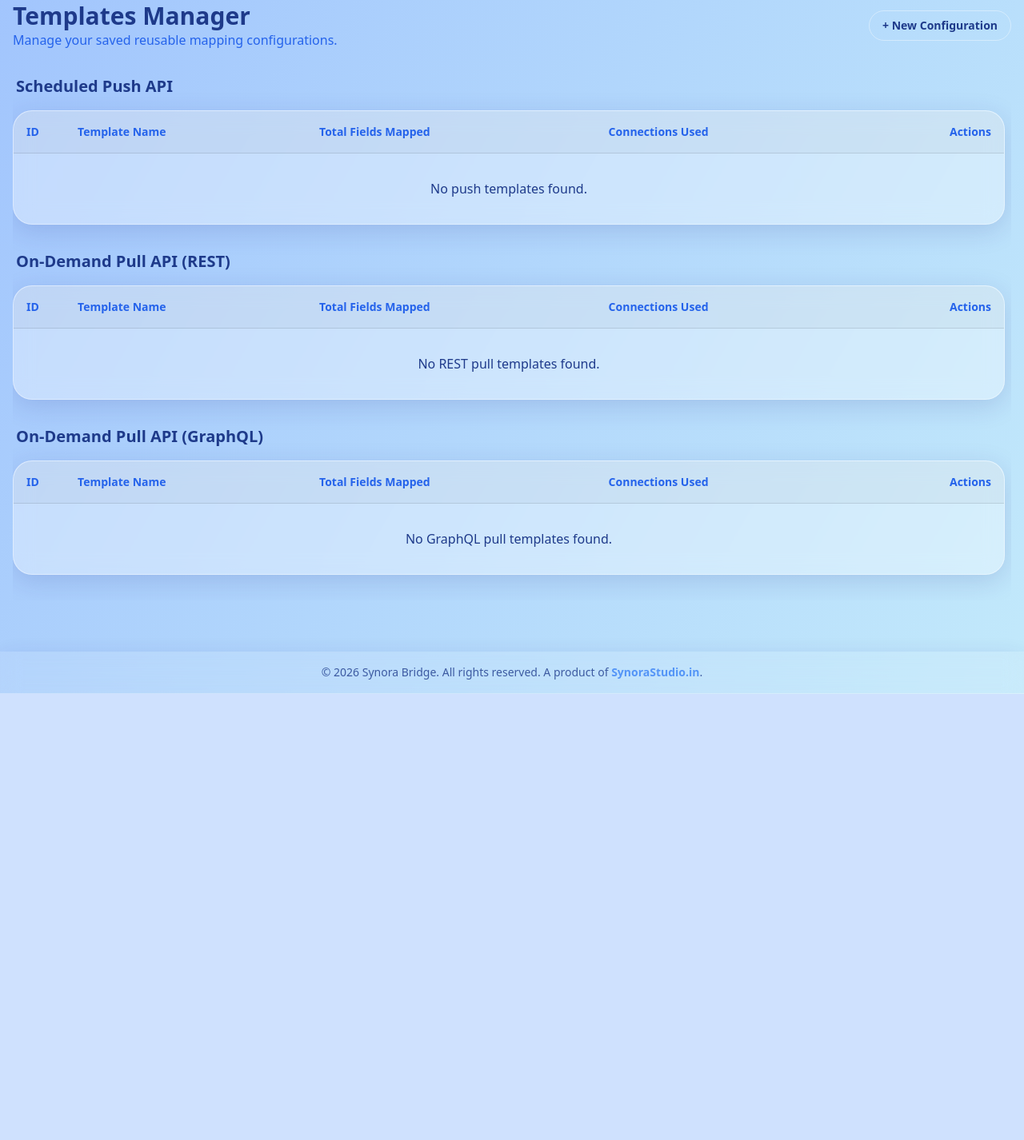
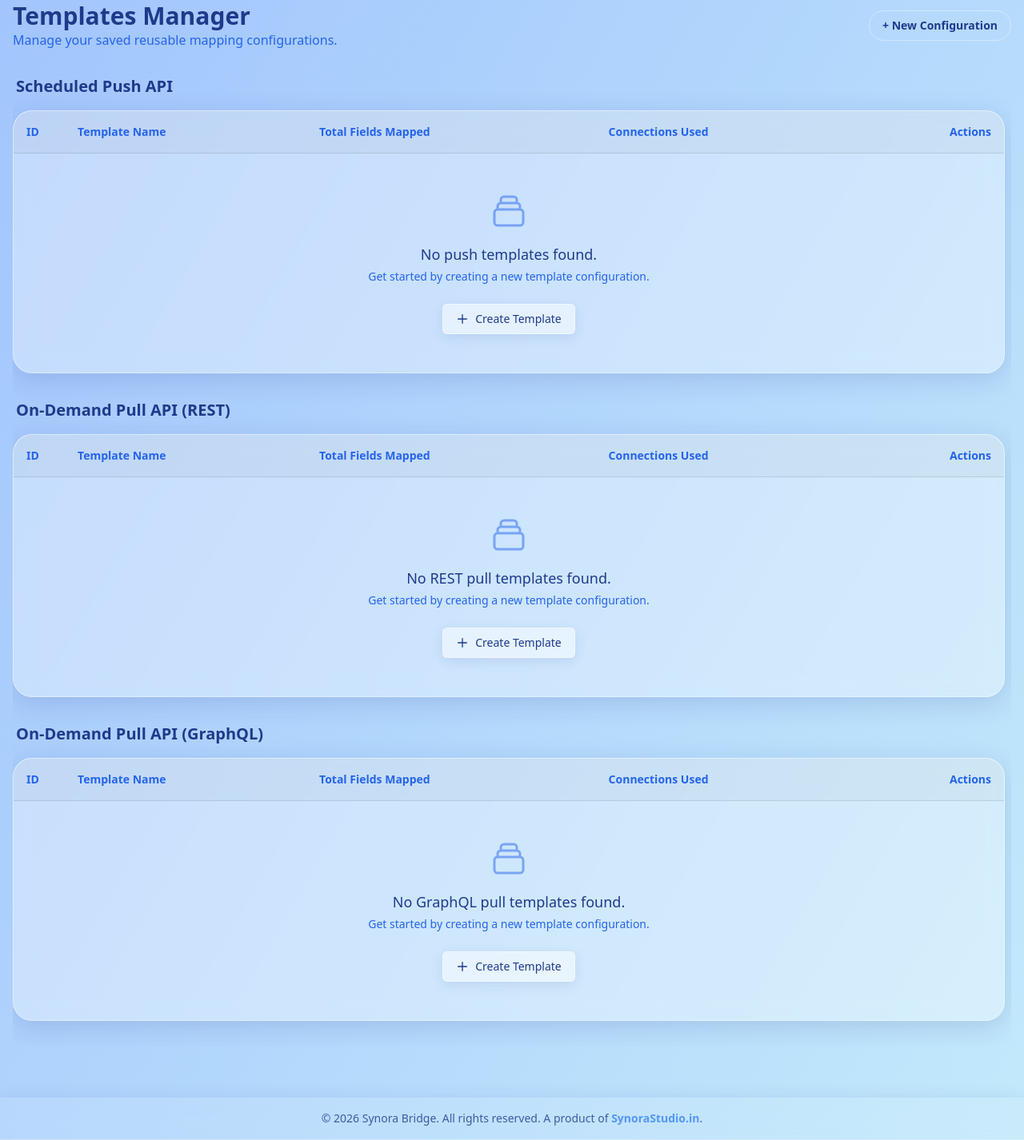
Before and after one commit to Arean82/API_Bridge_Application, a Flask app: page /templates in a window 1280 px wide. Shown: the part 111-1537 px from the top of the page at 80% size. Before the commit the page ends 979 px from the top, so only its background shows below. Run offline with Flask 3, Linux system fonts and the light colour scheme; some libraries are stand-ins or nearby versions.

Commit message:
feat: implement template manager UI and supporting JS handlers for REST and GraphQL pull configurations

```diff
--- a/bridge_app/static/js/edit_template_modal.js
+++ b/bridge_app/static/js/edit_template_modal.js
@@ -133,7 +133,6 @@ class TemplateModalController {
         this.editSource = false;
         await this.populateForm(templateId);
         this.templateName = this.templateName ? this.templateName + " (Copy)" : "New Clone";
-        this.templateId = null;
         this.templateId = null;
         this.executionMode = 'push';
         this.renderAll();
--- a/bridge_app/static/js/pull_graphql_handler.js
+++ b/bridge_app/static/js/pull_graphql_handler.js
@@ -158,7 +158,7 @@ class PullGraphqlHandler {
                         <div class="bg-black/5 p-3 rounded border border-black/10">
                             <div class="mb-2">
                                 <span class="text-xs font-bold text-gray-700 dark:text-gray-300">Base URL:</span>
-                                <span class="text-xs font-mono ml-2 theme-text-muted">${window.location.origin}</span>
+                                <span class="text-xs font-mono ml-2 theme-text-muted base-url-preview">${window.location.origin}${url}</span>
                             </div>
                             <div>
                                 <span class="text-xs font-bold text-gray-700 dark:text-gray-300">Endpoint Path:</span>
@@ -173,7 +173,9 @@ class PullGraphqlHandler {
                 this.destinations[idx].name = e.target.value;
                 let newUrl = this.generateEndpointUrl(e.target.value);
                 const urlPreview = div.querySelector('.url-preview');
+                const baseUrlPreview = div.querySelector('.base-url-preview');
                 if (urlPreview) urlPreview.textContent = newUrl;
+                if (baseUrlPreview) baseUrlPreview.textContent = window.location.origin + newUrl;
                 const namePreview = div.querySelector('.dest-name-preview');
                 if (namePreview) namePreview.textContent = e.target.value;
             });
--- a/bridge_app/static/js/pull_rest_handler.js
+++ b/bridge_app/static/js/pull_rest_handler.js
@@ -169,7 +169,7 @@ class PullRestHandler {
                         <div class="bg-black/5 p-3 rounded border border-black/10">
                             <div class="mb-2">
                                 <span class="text-xs font-bold text-gray-700 dark:text-gray-300">Base URL:</span>
-                                <span class="text-xs font-mono ml-2 theme-text-muted">${window.location.origin}</span>
+                                <span class="text-xs font-mono ml-2 theme-text-muted base-url-preview">${window.location.origin}${url}</span>
                             </div>
                             <div>
                                 <span class="text-xs font-bold text-gray-700 dark:text-gray-300">Endpoint Path:</span>
@@ -186,8 +186,11 @@ class PullRestHandler {
 
             div.querySelector('.dest-name-in').addEventListener('input', (e) => {
                 this.destinations[idx].name = e.target.value;
+                const newUrl = this.generateEndpointUrl(e.target.value);
                 const urlPreview = div.querySelector('.url-preview');
-                if (urlPreview) urlPreview.textContent = this.generateEndpointUrl(e.target.value);
+                const baseUrlPreview = div.querySelector('.base-url-preview');
+                if (urlPreview) urlPreview.textContent = newUrl;
+                if (baseUrlPreview) baseUrlPreview.textContent = window.location.origin + newUrl;
                 const namePreview = div.querySelector('.dest-name-preview');
                 if (namePreview) namePreview.textContent = e.target.value;
             });
--- a/bridge_app/templates/templates.html
+++ b/bridge_app/templates/templates.html
@@ -75,15 +75,22 @@
                             {% endif %}
                             <button class="edit-template-btn font-medium px-2 py-1 rounded transition text-sm opacity-75 hover:opacity-100" data-id="{{ template.id }}">Edit</button>
                             <a href="/templates/create?clone={{ template.id }}"
-                                class="font-medium px-2 py-1 rounded transition text-sm text-green-600 hover:text-green-800">Edit as New</a>
-                            <button class="clone-template-btn font-medium px-2 py-1 rounded transition text-sm text-indigo-600 hover:text-indigo-800" data-id="{{ template.id }}">Clone</button>
+                                class="font-medium px-2 py-1 rounded transition text-sm text-green-600 hover:text-green-800">Clone</a>
                             <button class="delete-template-btn text-red-500 hover:text-red-700 font-medium px-2 py-1 rounded transition text-sm" data-id="{{ template.id }}">Delete</button>
                         </td>
                     </tr>
                     {% else %}
                     <tr>
-                        <td colspan="5" class="p-8 text-center theme-text-muted">
-                            <p class="text-md font-medium" style="color: var(--text-main);">{{ empty_message }}</p>
+                        <td colspan="5" class="p-12 text-center">
+                            <div class="flex flex-col items-center justify-center">
+                                <svg class="w-12 h-12 theme-text-muted mb-4 opacity-50" fill="none" stroke="currentColor" viewBox="0 0 24 24"><path stroke-linecap="round" stroke-linejoin="round" stroke-width="1.5" d="M19 11H5m14 0a2 2 0 012 2v6a2 2 0 01-2 2H5a2 2 0 01-2-2v-6a2 2 0 012-2m14 0V9a2 2 0 00-2-2M5 11V9a2 2 0 012-2m0 0V5a2 2 0 012-2h6a2 2 0 012 2v2M7 7h10"></path></svg>
+                                <p class="text-lg font-medium mb-1" style="color: var(--text-main);">{{ empty_message }}</p>
+                                <p class="text-sm theme-text-muted mb-6">Get started by creating a new template configuration.</p>
+                                <a href="/templates/create" class="theme-btn px-4 py-2 text-sm font-medium rounded-md inline-flex items-center gap-2">
+                                    <svg class="w-4 h-4" fill="none" stroke="currentColor" viewBox="0 0 24 24"><path stroke-linecap="round" stroke-linejoin="round" stroke-width="2" d="M12 4v16m8-8H4"></path></svg>
+                                    Create Template
+                                </a>
+                            </div>
                         </td>
                     </tr>
                     {% endfor %}
```
Also changed, not shown: bridge_app/templates/connections.html (+11 -1 lines).
